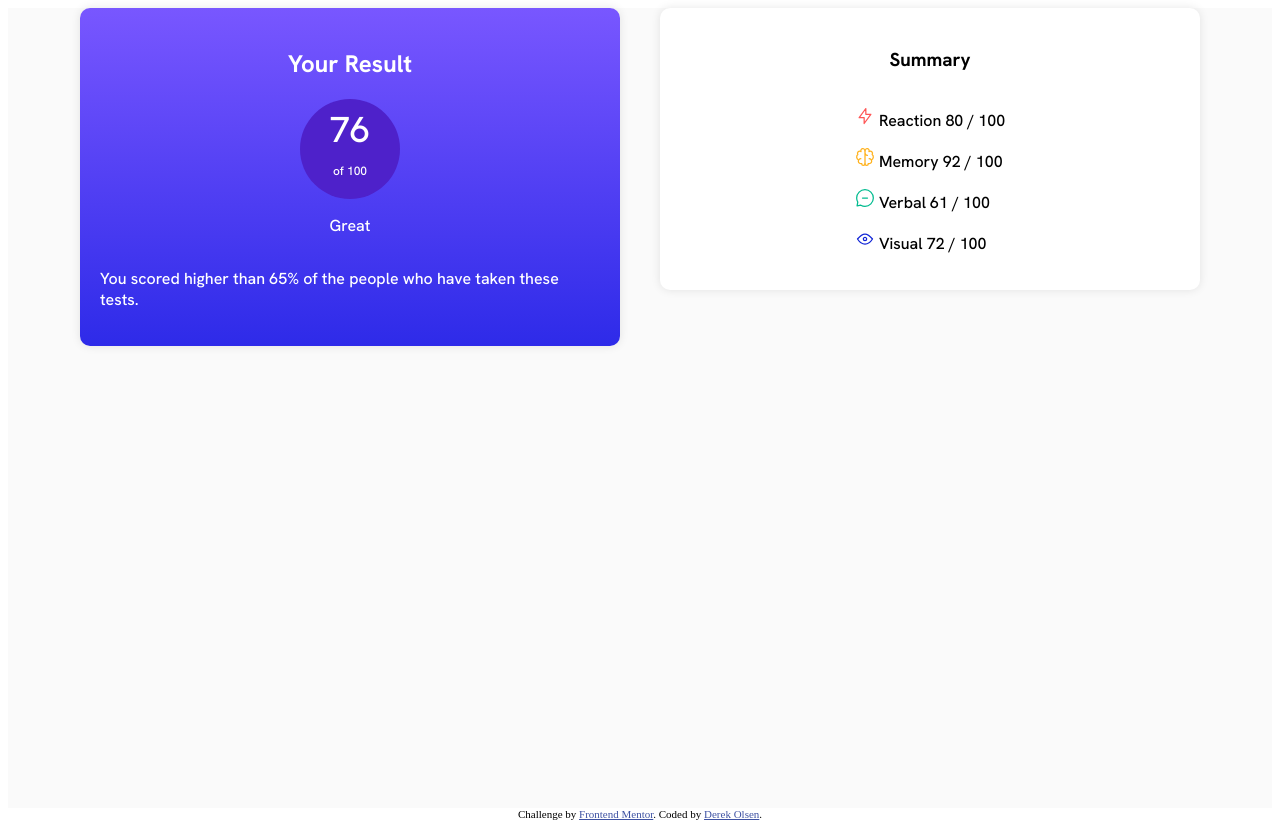
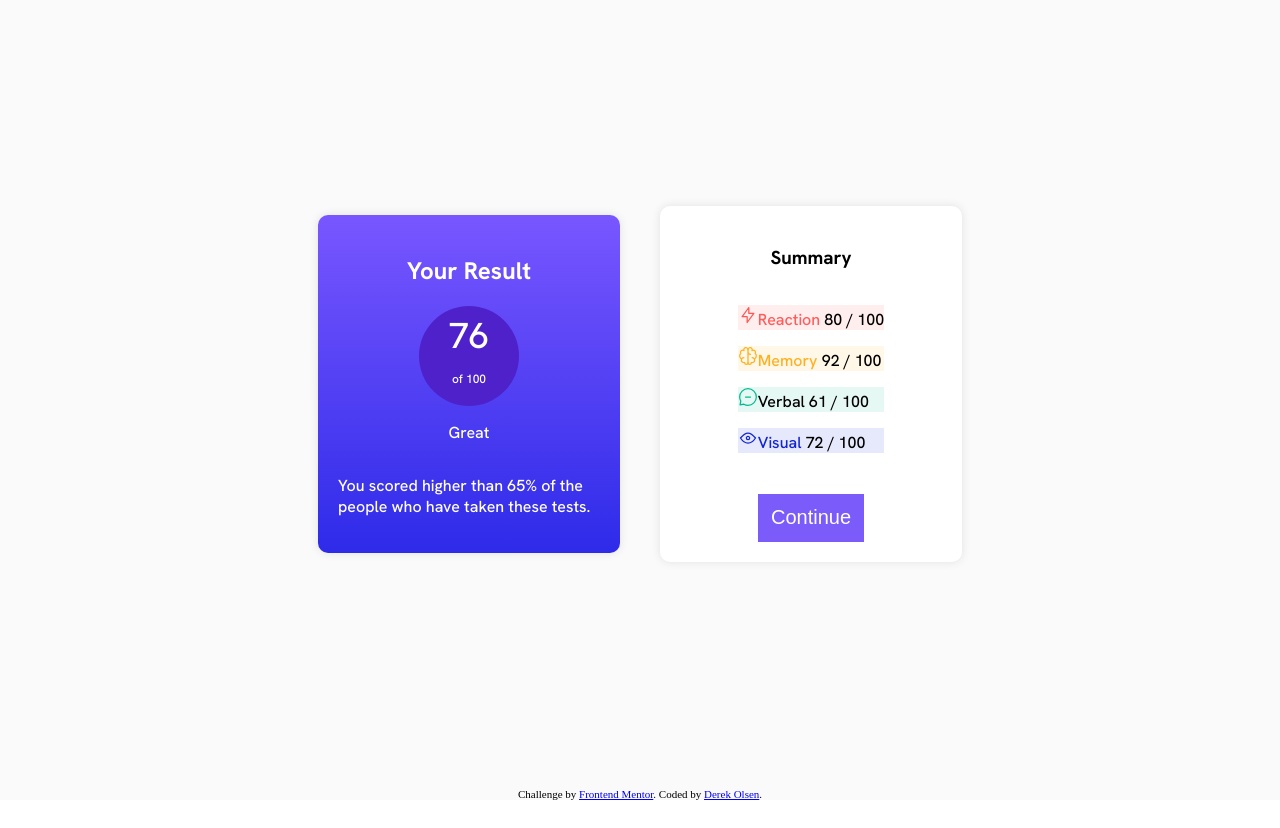
Before and after one commit to Dolsen0/results-summary-component, a plain HTML site: page index.html in a window 1280 px wide. After the commit the page ends 800 px from the top, so only its background shows below. Drawn offline with Linux system fonts and the light colour scheme.

Commit message:
added color to sumary component

```diff
--- a/assets/CSS/styles.css
+++ b/assets/CSS/styles.css
@@ -1,11 +1,24 @@
+body {
+  margin: 0;
+  padding: 0;
+  height: 100%;
+}
+
 .app {
-  background-color: hsl(0, 0%, 98%);
-  min-height: 100vh;
   display: flex;
   justify-content: center;
   align-items: center;
+  min-height: 100vh;
+  background-color: hsl(0, 0%, 98%);
+  font-family: 'Hanken Grotesk';
+}
+
+.mainComponent {
+  display: flex;
   flex-direction: column;
-  font-family: 'Hanken Grotesk', sans-serif;
+  align-items: center;
+  width: 90%;
+  max-width: 40.25em;
 }
 
 .results {
@@ -13,22 +26,20 @@
   justify-content: center;
   align-items: center;
   flex-direction: column;
-  border-radius: 10px;
-  width: 90%;
-  max-width: 500px;
-  padding: 20px;
+  border-radius: 0.625em; /* 10px */
+  width: 100%;
+  padding: 1.25em; /* 20px */
   box-shadow: 0px 0px 10px 0px rgba(0,0,0,0.1);
-  margin-bottom: 20px;
-  flex: 1;
+  margin-bottom: 2em; /* 20px */
   color: white;
   background: linear-gradient(to bottom, hsl(252, 100%, 67%), hsl(241, 81%, 54%));
 }
 
-.circle{
+.circle {
   background-color: hsla(256, 72%, 46%, 1);
   border-radius: 50%;
-  width: 100px;
-  height: 100px;
+  width: 6.25em; /* 100px */
+  height: 6.25em; /* 100px */
   display: flex;
   flex-direction: column;
   justify-content: center;
@@ -36,18 +47,15 @@
 }
 
 .results_display {
-  font-size: 36px;
+  font-size: 2.25em; /* 36px */
   margin: 0;
 }
-
-
-
 
 .results_divide {
   text-align: center;
   color: white;
-  font-size: 12px;
-  margin-top: 10px;
+  font-size: 0.75em; /* 12px */
+  margin-top: 1em; /* 10px */
 }
 
 .summary {
@@ -56,35 +64,83 @@
   align-items: center;
   flex-direction: column;
   background-color: white;
-  border-radius: 10px;
-  width: 90%;
-  max-width: 500px;
-  padding: 20px;
+  border-radius: 0.625em; /* 10px */
+  width: 100%;
+  padding: 1.25em; /* 20px */
   box-shadow: 0px 0px 10px 0px rgba(0,0,0,0.1);
-  margin-bottom: 20px;
-  flex: 1;
+  margin-bottom: 2em; /* 20px */
+
+}
+
+.summary-item {
+  display: flex;
+  justify-content: space-between;
+  align-items: center;
+}
+
+.category {
+  display: flex;
+  align-items: center;
+}
+
+.summaryScore {
+  font-size: 1em;
+  color:black;
+}
+
+.Reaction{
+  color: hsl(0, 100%, 68%);
+  background-color: hsla(0, 100%, 68%, .1);
+
+}
+
+.Memory{
+  color: hsl(39, 100%, 56%);
+  background-color: hsla(39, 100%, 56%, .1);
+}
+
+.Verbal{
+  color: sla(166, 100%, 37%,);
+  background-color: hsla(166, 100%, 37%, .1);
+}
+
+.Visual{
+  color:hsl(234, 85%, 45%);
+  background-color: hsla(234, 85%, 45%, .1);
+}
+
+
+
+.buttonContinue{
+  background-color: hsl(252, 94%, 67%);
+  color: white;
+  border: none;
+  padding: 0.625em; /* 10px */
+  font-size: 1.25em; /* 20px */
+  margin-top: 1.25em; /* 20px */
+  cursor: pointer;
 }
 
 .attribution {
-  font-size: 11px;
+  position: fixed;
+  bottom: 0;
+  left: 50%;
+  transform: translateX(-50%);
+  font-size: 0.6875em; /* 11px */
   text-align: center;
 }
 
-.attribution a {
-  color: hsl(228, 45%, 44%);
-}
-
-@media (min-width: 768px) {
-  .app {
+@media (min-width: 48em) { /* 768px */
+  .mainComponent {
     flex-direction: row;
-    align-items: flex-start;
+    justify-content: space-between;
   }
 
   .results {
-    margin-right: 20px;
+    margin-right: 1.25em; /* 20px */
   }
 
   .summary {
-    margin-left: 20px;
+    margin-left: 1.25em; /* 20px */
   }
 }
--- a/index.html
+++ b/index.html
@@ -3,7 +3,7 @@
   <head>
     <meta charset="UTF-8" />
     <meta name="viewport" content="width=device-width, initial-scale=1.0" />
-    <title>Frontend Mentor | Results summary component</title>
+    <title>Results</title>
     <link
       rel="icon"
       type="image/png"
@@ -20,6 +20,7 @@
   </head>
   <body>
     <div class="app">
+      <div class="mainComponent">
       <div class="results">
         <h2>Your Result</h2>
         <div class="circle">
@@ -35,8 +36,10 @@
       <div class="summary">
         <h3>Summary</h3>
         <div id="summaryData"></div>
+        <button class="buttonContinue">Continue</button>
       </div>
     </div>
+  </div>
 
     <div class="attribution">
       Challenge by
--- a/script.js
+++ b/script.js
@@ -5,7 +5,7 @@ fetch('data.json') // Assuming the JSON file is named 'data.json' and located in
     let summaryHTML = '';
 
     data.forEach(item => {
-      summaryHTML += `<p> <img src="${item.icon}" alt="${item.category} icon"> ${item.category} ${item.score} / 100</p>`;
+      summaryHTML += `<p class="${item.category}"><span class="score"><img src="${item.icon}" alt="${item.category} icon">${item.category}</span> <span class="summaryScore">${item.score} / 100</span></p>`;
     });
 
     summaryContainer.innerHTML = summaryHTML;
```
